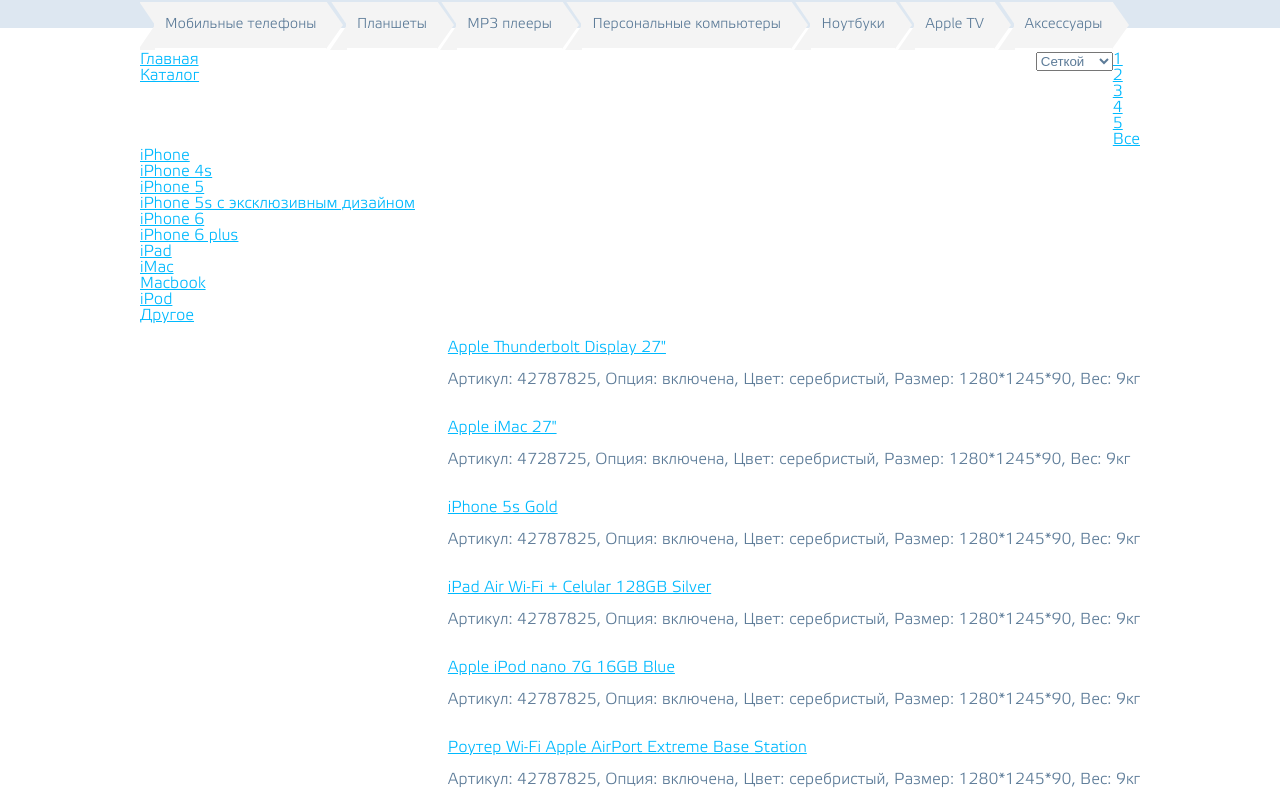
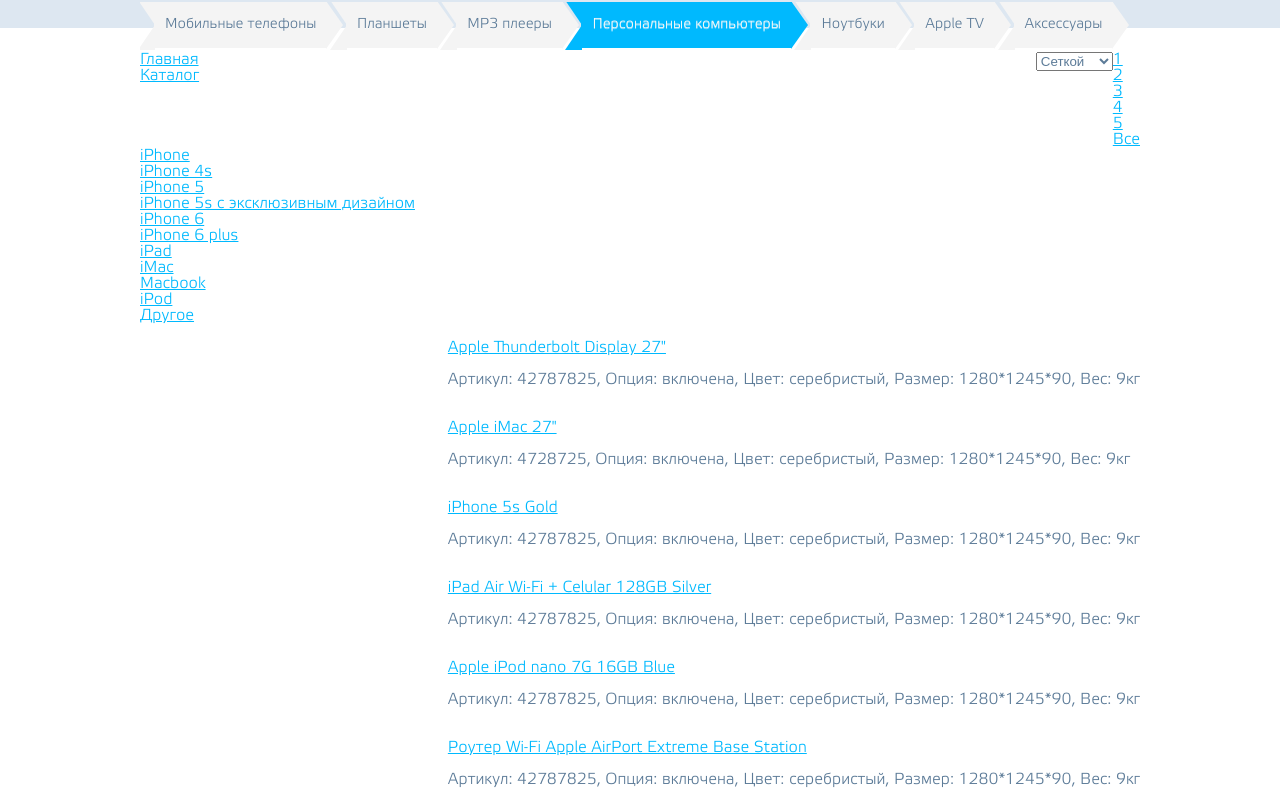
Before and after one commit to mastasable/apple-shop, a website: page app/index.html in a window 1280 px wide. Shown: the part 92-890 px from the top of the page. Drawn offline with Linux system fonts and the light colour scheme.

Commit message:
стилизовал верхнее меню

```diff
--- a/app/index.html
+++ b/app/index.html
@@ -40,7 +40,7 @@
 						<a href="" class="top-menu__link">MP3 плееры</a>
 					</li>
 					<li class="menu__item top-menu__item">
-						<a href="" class="top-menu__link">Персональные компьютеры</a>
+						<a href="" class="top-menu__link active">Персональные компьютеры</a>
 					</li>
 					<li class="menu__item top-menu__item ">
 						<a href="" class="top-menu__link">Ноутбуки</a>
--- a/app/scss/styles.scss
+++ b/app/scss/styles.scss
@@ -3,7 +3,9 @@
 
 
 
-// общие классы
+/*--------------------ОБЩИЕ КЛАССЫ------------------*/
+
+
 .clearfix:before, .clearfix:after, .header, .menu__item, .navline, .menu, .container:before, .container:after, .form-group:before, .form-group:after, .box:before, .box:after, .container-big:before, .container-big:after {
   display: table;
   content: " "; }
@@ -61,7 +63,9 @@
 }
 
 
-// header
+ /*   ------------------header---------------------*/
+
+
 .b-page__header{
 	box-size: border-box;
 	width: 100%;
@@ -86,7 +90,13 @@
 	}
 }
 
-//top menu
+ /*   ------------------header---------------------*/
+
+
+
+/*-----------------------B-PAGE------------------------*/
+
+/*-----------------------Top Menu--------------------*/
 .b-top-menu{
 	width: 100%;
 	display: block;
@@ -114,6 +124,7 @@
 
 .top-menu__link:hover{
 	background: $menu-hover;
+	color: $font-color;
 }
 
 .top-menu__link::before{
@@ -145,3 +156,23 @@
 .top-menu__link:hover::after{
 	border-left-color: $menu-hover;
 }
+
+.active, .active:hover{
+		color: #f7f7f7;
+		background: $light-blue;
+}
+
+.active::after, .active:hover::after{
+	border-left-color: $light-blue;
+}
+
+.active::before, .active:hover::before{
+	border-color: $light-blue transparent;
+}
+
+.active:hover{
+	border-left-color: $light-blue;
+}
+
+
+/*------------------CATALOG-----------------*/
```
Also changed, not shown: app/css/styles.min.css.
